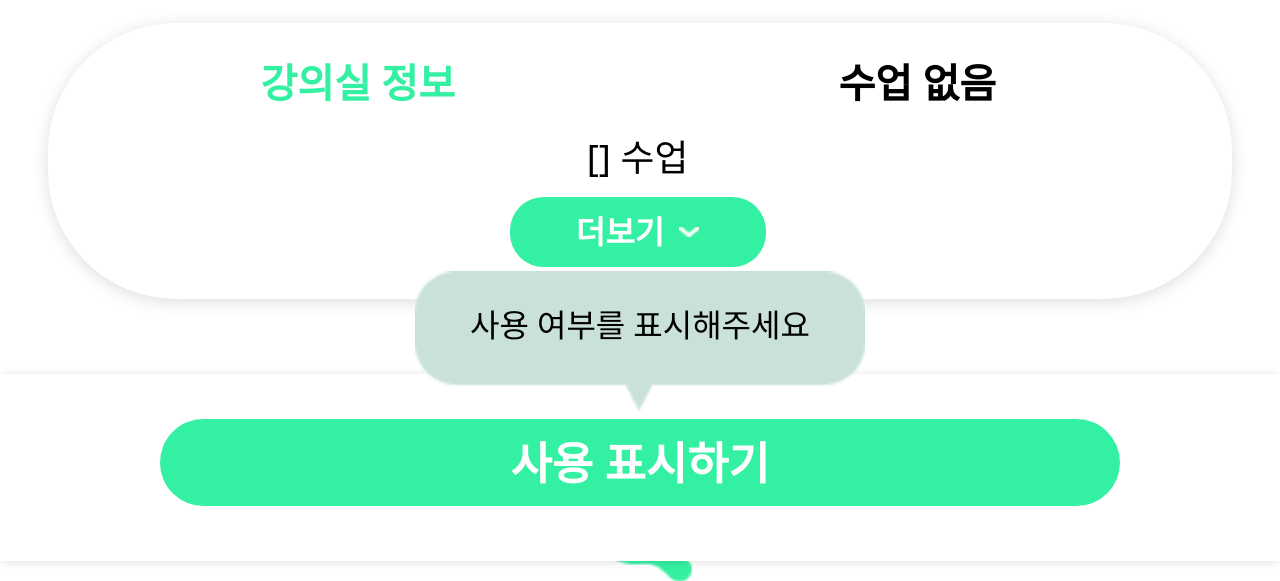
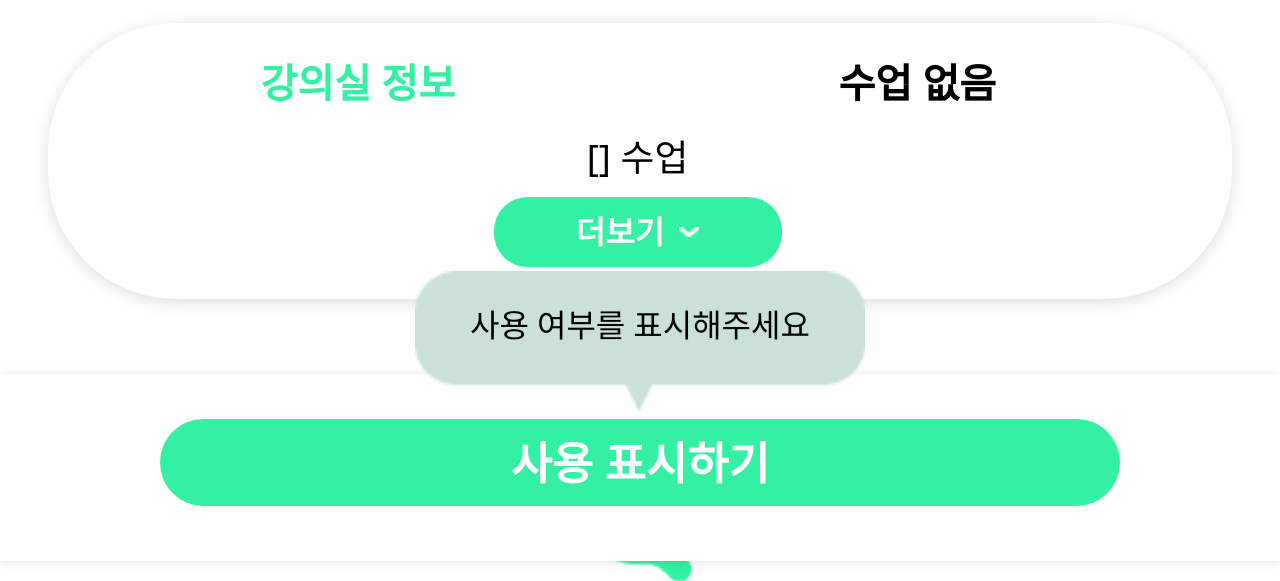
Before and after one commit to JeonK1/KUing, a Django app: template time_table/templates/room.html in a window 1280 px wide. Shown: the part 239-820 px from the top of the page. Run offline with Django 3.2, Linux system fonts and the light colour scheme; the template is opened without the code that fills it, so the values that code supplies are empty.

Commit message:
final desgin update

```diff
--- a/time_table/static/css/room.css
+++ b/time_table/static/css/room.css
@@ -240,7 +240,7 @@ a:hover {
     margin-bottom : 12px;
 }
 .class_info_moreBtn{
-    width:16rem;
+    width:18rem;
     display: flex;
     flex-direction: row;
     justify-content : center;
--- a/time_table/static/css/room_list.css
+++ b/time_table/static/css/room_list.css
@@ -27,7 +27,6 @@
     padding:5px 15px 5px 15px;
 }
 .menu_bar{
-    width:100%;
     margin: 0rem 3rem 0rem 3rem;
     margin-top: 5.0em;
     display: grid;
```
